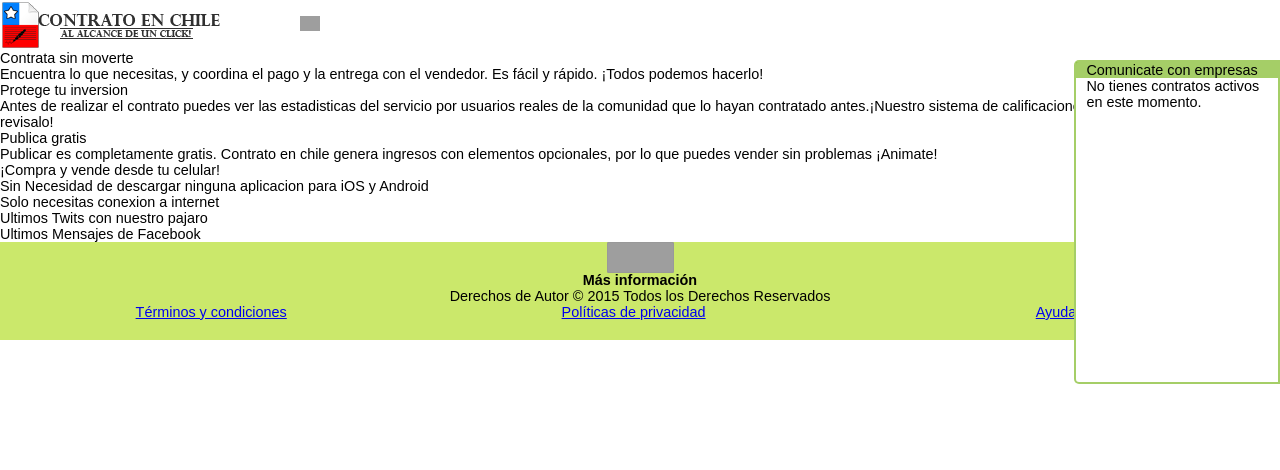
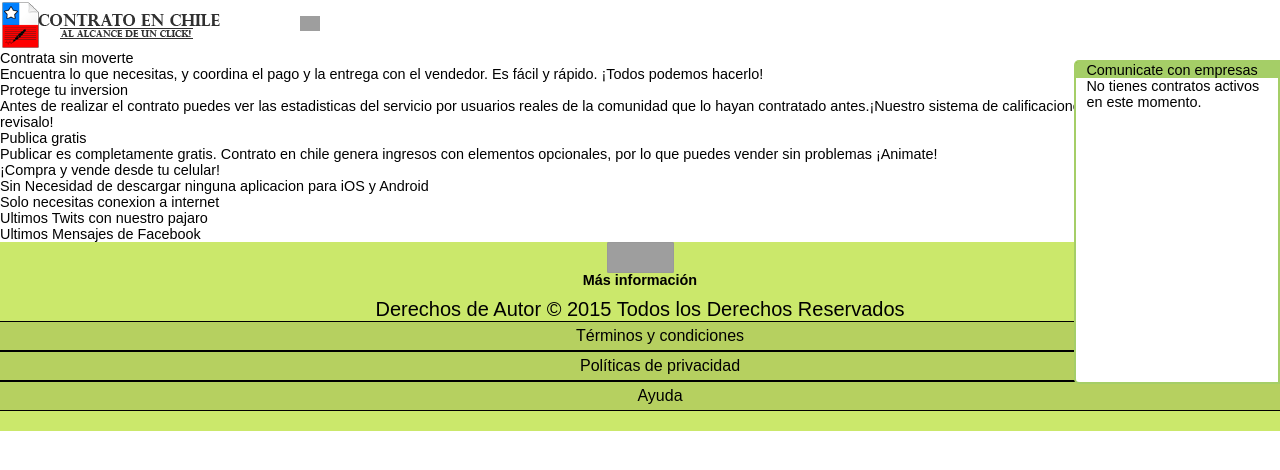
Before and after one commit to juanretamales/contratoenchile, a PHP site: page / in a window 1280 px wide. Shown: the top 470 px of the page. Run offline with PHP 8.4, Linux system fonts and the light colour scheme; the visitor is signed in with stand-in values (Sample User, id 1); data comes from the database, SQL or seed files in the repository; data that the repository does not hold is empty.

Commit message:
se editor el diseño del footer

```diff
--- a/estilos/final.css
+++ b/estilos/final.css
@@ -263,36 +263,37 @@ li
 {
 	float: left;
 }
+/* - /(ininio) */
+
 /* FOOTER */
 #footer
 {
-	display: left;
-	width: 320px;
+	float: left;
+	width: 100%;
 	height: auto;
+	background: #CBE86B;
+	text-align: center;
+	padding-bottom: 20px;
 }
-#footer > .block-menu2
+#footer ul > li > a
 {
-	margin: 0px;
+	display: block;
+	border-top-style: solid;
+	border-bottom-style: solid;
+	border-top-width: 1px;
+	border-bottom-width: 1px;
+	border-color: black;
+	padding: 5px 20px;
+	background: rgba(0, 0, 0, 0.1);
 }
-#footer > .block-menu2 a
+#footer ul > li > a:hover
 {
-	width: 320px;
-	float: initial;
-	display: block;
-	background: #ddf09e;
-	margin: 0px;
-	padding: 10px 0px;
+	background: rgba(0, 0, 0, 0.5);
 }
-
- #footer, .foot
+#footer a
 {
-	width: 100%;
-	background: #CBE86B;
-	height: auto;
-	text-align: center;
-	bottom: 0px;
-	float: left;
-	padding-bottom: 20px;
+	text-decoration: none;
+	color: black;
 }
 .btn {
     background-color: #282828;
@@ -318,23 +319,34 @@ li
     background: url("../imagenes/ui/collapse.png") no-repeat scroll center -46px rgba(72, 72, 72, 0.5);
     height: 40px;
     top: -10px;
-	border-radius: 2px;
+		border-radius: 2px;
     line-height: 30px;
     width: 50px;
 }
-.derechos ul
+.derechos
+{
+	font-size: 20px;
+	margin-top: 10px;
+}
+.derechos > ul
 {
 	margin: 0 auto;
+	width: 100%;
 }
-.derechos ul li
+.derechos > ul > li
 {
-	width: 33%;
+	width: 100%;
 	float: left;
+
 }
-#masdetalles div
+.derechos > ul > li > a
 {
-	width: 33%;
-	float: left;
+	width: 100%;
+	font-size: 16px;
+}
+#masdetalles > div > h5
+{
+	font-size: 20px;
 }
 /* Móviles en horizontal o tablets en vertical*/
 @media (min-width: 768px) {
--- a/includes/template/footer.php
+++ b/includes/template/footer.php
@@ -1,5 +1,5 @@
 
-<section id="footer" class="foot">
+<section id="footer">
 	<div>
 		<a id="expandir" onclick="desplegarFooter()" class="btn btn-collapsed" href="javascript:void(0);"></a>
 		<h4 id="" onclick="desplegarFooter()" class="">Más información<i class="" data-class=""></i></h4>
--- a/includes/template/header.php
+++ b/includes/template/header.php
@@ -11,7 +11,7 @@
 				</form>
 				<nav id="menuSuperior" class="">
 					<ul id="menuComprimido">
-						<li><a onclick="verMenu"><img src="<?php echo WEB_BASE;?>imagenes/UI/menu.png"><label>Menu</label></a></li>
+						<li><a onclick="verMenu('')"><img src="<?php echo WEB_BASE;?>imagenes/UI/menu.png"><label>Menu</label></a></li>
 					</ul>
 					<ul id="menuDescomprimido" class="oculto">
 						<li><a href="<?php echo WEB_BASE;?>"><img src="<?php echo WEB_BASE;?>imagenes/UI/home.png"><label>Inicio</label></a></li>
@@ -26,23 +26,23 @@
 						?>
 						<li><a href="<?php echo WEB_BASE;?>registrar"><img src="<?php echo WEB_BASE;?>imagenes/UI/join.png"><label>Unete a la comunidad</label></a></li>
 						<li><a href="<?php echo WEB_BASE;?>identificarse"><img src="<?php echo WEB_BASE;?>imagenes/UI/login.png"><label>Identificate</label></a></li>
-						<li class="celular"><a href="<?php echo WEB_BASE;?>"><img src="<?php echo WEB_BASE;?>imagenes/UI/buscar.png"><label>Buscar Servicios</label></a></li>
-						<li class="celular"><a href="<?php echo WEB_BASE;?>"><img src="<?php echo WEB_BASE;?>imagenes/UI/navegar.png"><label>Navegar por las categorias</label></a></li>
-						<li class="celular"><a href="<?php echo WEB_BASE;?>"><img src="<?php echo WEB_BASE;?>imagenes/UI/face.png"><label>Revisar nuestro facebook</label></a></li>
-						<li class="celular"><a href="<?php echo WEB_BASE;?>"><img src="<?php echo WEB_BASE;?>imagenes/UI/twitter.png"><label>Leer nuestros twitts</label></a></li>
+						<li class="celular"><a onclick="verMenu('frmBuscar')"><img src="<?php echo WEB_BASE;?>imagenes/UI/buscar.png"><label>Buscar Servicios</label></a></li>
+						<li class="celular"><a onclick="verMenu('categorias')"><img src="<?php echo WEB_BASE;?>imagenes/UI/navegar.png"><label>Navegar por las categorias</label></a></li>
+						<li class="celular"><a onclick="verMenu('divTwitter')"><img src="<?php echo WEB_BASE;?>imagenes/UI/face.png"><label>Revisar nuestro facebook</label></a></li>
+						<li class="celular"><a onclick="verMenu('divFacebook')"><img src="<?php echo WEB_BASE;?>imagenes/UI/twitter.png"><label>Leer nuestros twitts</label></a></li>
 						<?php
 								}
 								else
 								{
 						?>
-						<li class="celular"><a href="<?php echo WEB_BASE;?>"><img src="<?php echo WEB_BASE;?>imagenes/UI/buscar.png"><label>Buscar Servicios</label></a></li>
-						<li class="celular"><a href="<?php echo WEB_BASE;?>"><img src="<?php echo WEB_BASE;?>imagenes/UI/navegar.png"><label>Navegar por las categorias</label></a></li>
+						<li class="celular"><a onclick="verMenu('frmBuscar')"><img src="<?php echo WEB_BASE;?>imagenes/UI/buscar.png"><label>Buscar Servicios</label></a></li>
+						<li class="celular"><a onclick="verMenu('categorias')"><img src="<?php echo WEB_BASE;?>imagenes/UI/navegar.png"><label>Navegar por las categorias</label></a></li>
 						<li><a href="<?php echo WEB_BASE;?>canasta"><img src="<?php echo WEB_BASE;?>imagenes/UI/canasta.png"><label>Canasta de servicios</label></a></li>
 						<li><a href="<?php echo WEB_BASE;?>comparacion"><img src="<?php echo WEB_BASE;?>imagenes/UI/comparacion.png"><label>Comparacion de servicios</label></a></li>
 						<li><a onclick='desplegarContratos()'><img src="<?php echo WEB_BASE;?>imagenes/UI/mensaje.png"><label>Ver mensajes</label></a></li>
 						<li><a href="<?php echo WEB_BASE;?>administracion"><img src="<?php echo WEB_BASE;?>imagenes/UI/panel.png"><label>Panel de control</label></a></li>
-						<li class="celular"><a href="<?php echo WEB_BASE;?>"><img src="<?php echo WEB_BASE;?>imagenes/UI/face.png"><label>Revisar nuestro facebook</label></a></li>
-						<li class="celular"><a href="<?php echo WEB_BASE;?>"><img src="<?php echo WEB_BASE;?>imagenes/UI/twitter.png"><label>Leer nuestros Tweets</label></a></li>
+						<li class="celular"><a onclick="verMenu('divTwitter')"><img src="<?php echo WEB_BASE;?>imagenes/UI/face.png"><label>Revisar nuestro facebook</label></a></li>
+						<li class="celular"><a onclick="verMenu('divFacebook')"><img src="<?php echo WEB_BASE;?>imagenes/UI/twitter.png"><label>Leer nuestros twitts</label></a></li>
 						<li><a onclick='desconectarse()'><img src="<?php echo WEB_BASE;?>imagenes/UI/salir.png"><label>Desconectarse</label></a></li>
 						<?php
 								}
@@ -81,7 +81,7 @@
 				?>
 
 
-				<div id="divChat" class="min" style="">
+				<div id="divChat" class="min">
 
 				</div>
 				<?php
```
